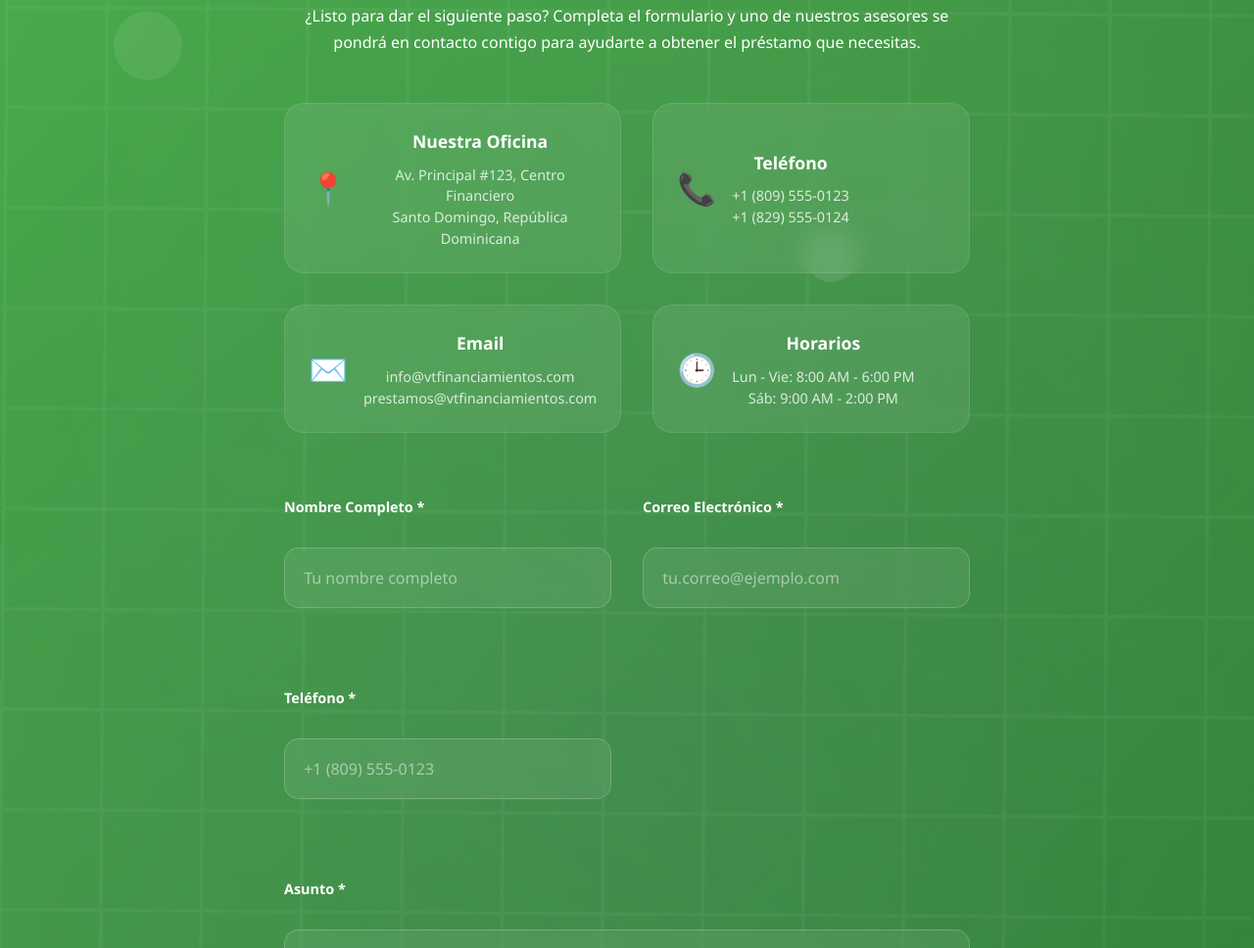
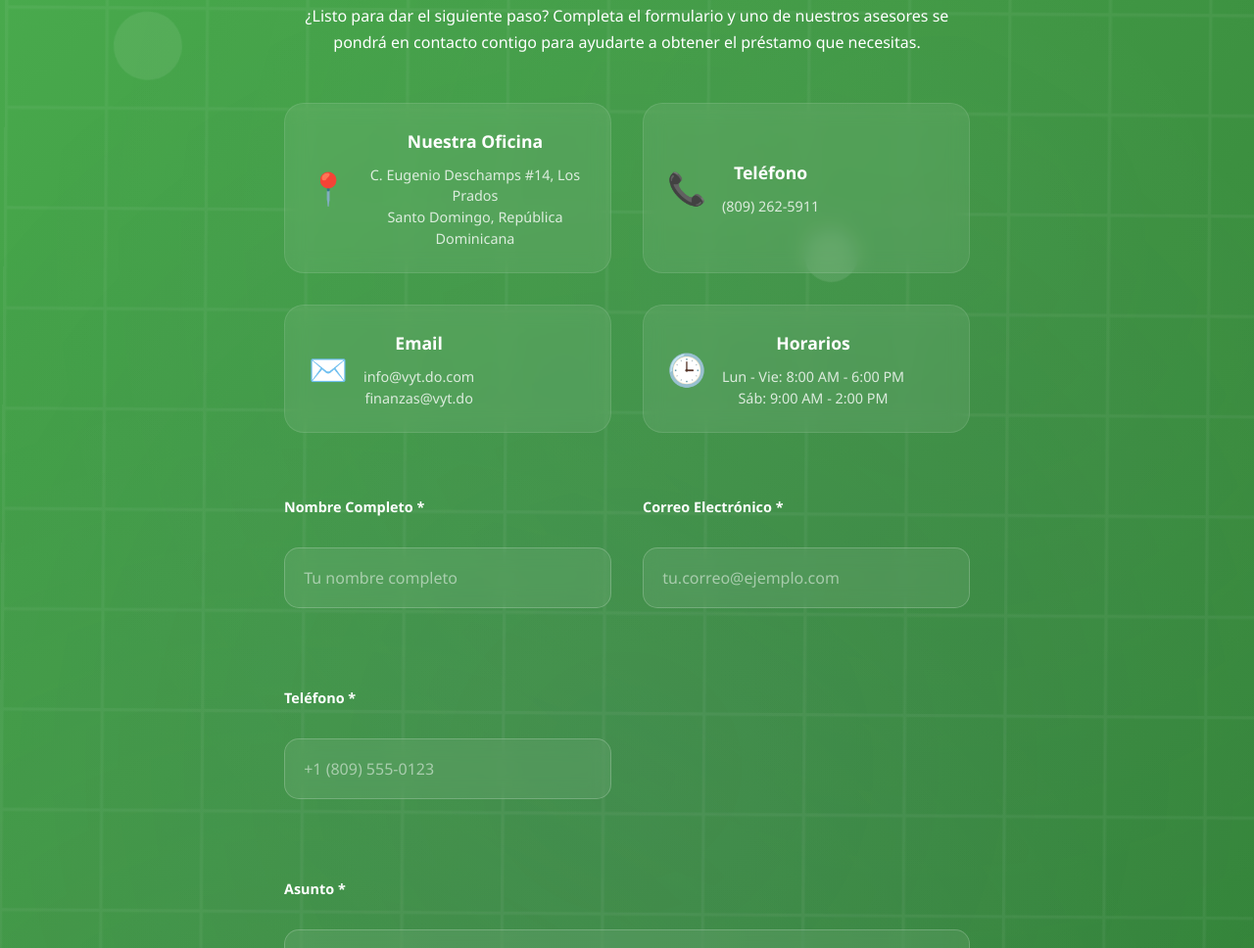
Before and after one commit to Brokeimsa2012/vnt, a plain HTML site: page index.html in a window 1280 px wide. Shown: the part 8717-9685 px from the top of the page at 98% size. Drawn offline with Linux system fonts and the light colour scheme.

Commit message:
new address and phone number added

```diff
--- a/index.html
+++ b/index.html
@@ -8,7 +8,8 @@
     <meta name="author" content="V&T Financiamientos Diversos">
     <title>V&T Financiamientos Diversos - Tu Solución Financiera</title>
     <link href="templatemo-personal-style.css" rel="stylesheet">
-    <link rel="canonical" href="https://vtfinanciamientos.com">
+    <link rel="canonical" href="https://vyt.do">
+    <link rel="shortcut icon" href="/images/vnt Logo - icon.png" type="image/x-icon">
     <meta property="og:title" content="V&T Financiamientos Diversos - Tu Solución Financiera">
     <meta property="og:description" content="Obtén préstamos rápidos y seguros con garantía vehicular o nómina empresarial">
     <meta property="og:type" content="website">
@@ -522,21 +523,21 @@
                             <div class="contact-icon">📍</div>
                             <div class="contact-details">
                                 <h4>Nuestra Oficina</h4>
-                                <p>Av. Principal #123, Centro Financiero<br>Santo Domingo, República Dominicana</p>
+                                <p>C. Eugenio Deschamps #14, Los Prados<br>Santo Domingo, República Dominicana</p>
                             </div>
                         </div>
                         <div class="contact-item">
                             <div class="contact-icon">📞</div>
                             <div class="contact-details">
                                 <h4>Teléfono</h4>
-                                <p>+1 (809) 555-0123<br>+1 (829) 555-0124</p>
+                                <p>(809) 262-5911</p>
                             </div>
                         </div>
                         <div class="contact-item">
                             <div class="contact-icon">✉️</div>
                             <div class="contact-details">
                                 <h4>Email</h4>
-                                <p>info@vtfinanciamientos.com<br>prestamos@vtfinanciamientos.com</p>
+                                <p>info@vyt.do.com<br>finanzas@vyt.do</p>
                             </div>
                         </div>
                         <div class="contact-item">
```
Also changed, not shown: images/vnt Logo - icon.png (added), 2 other files.
